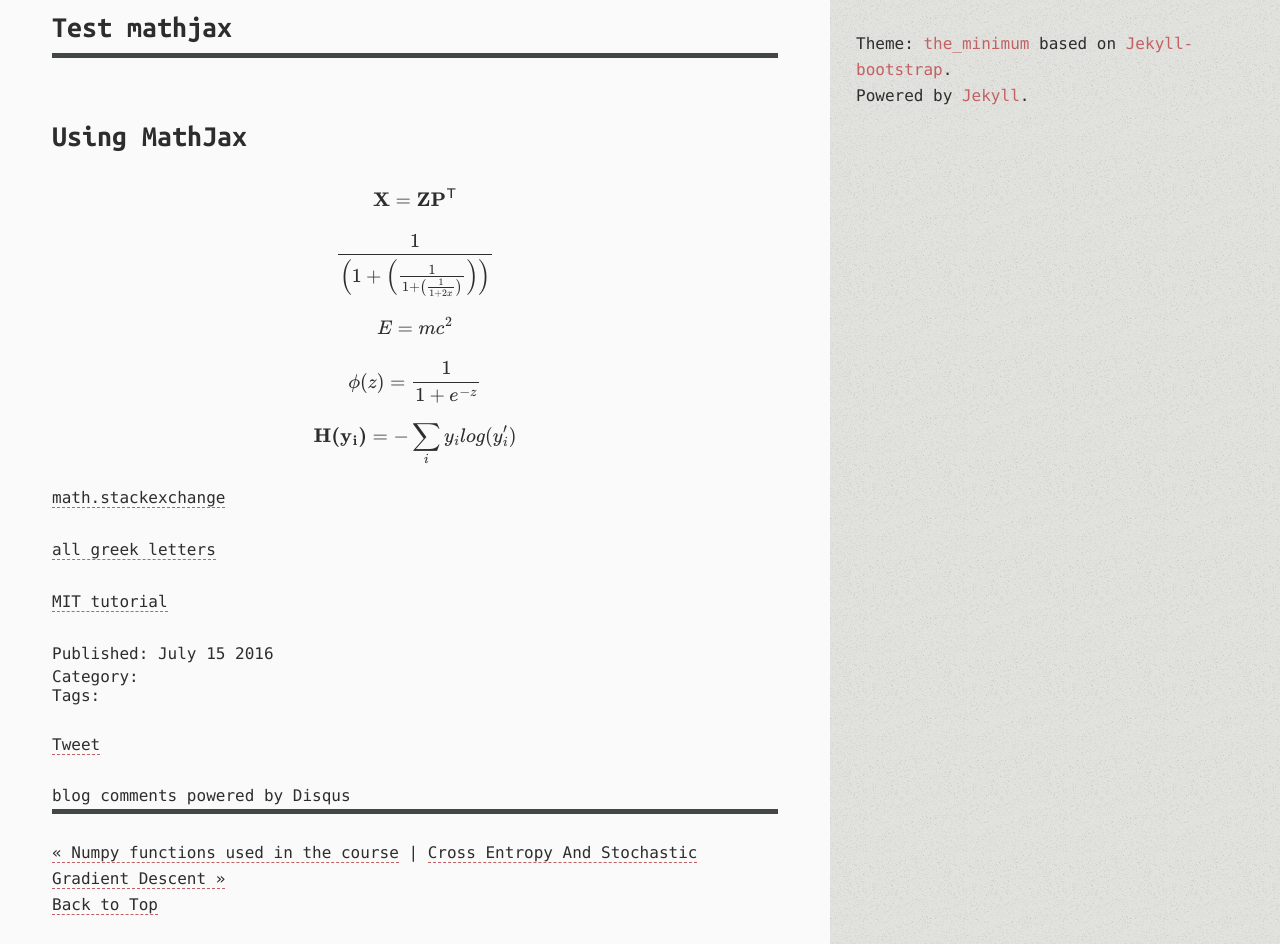
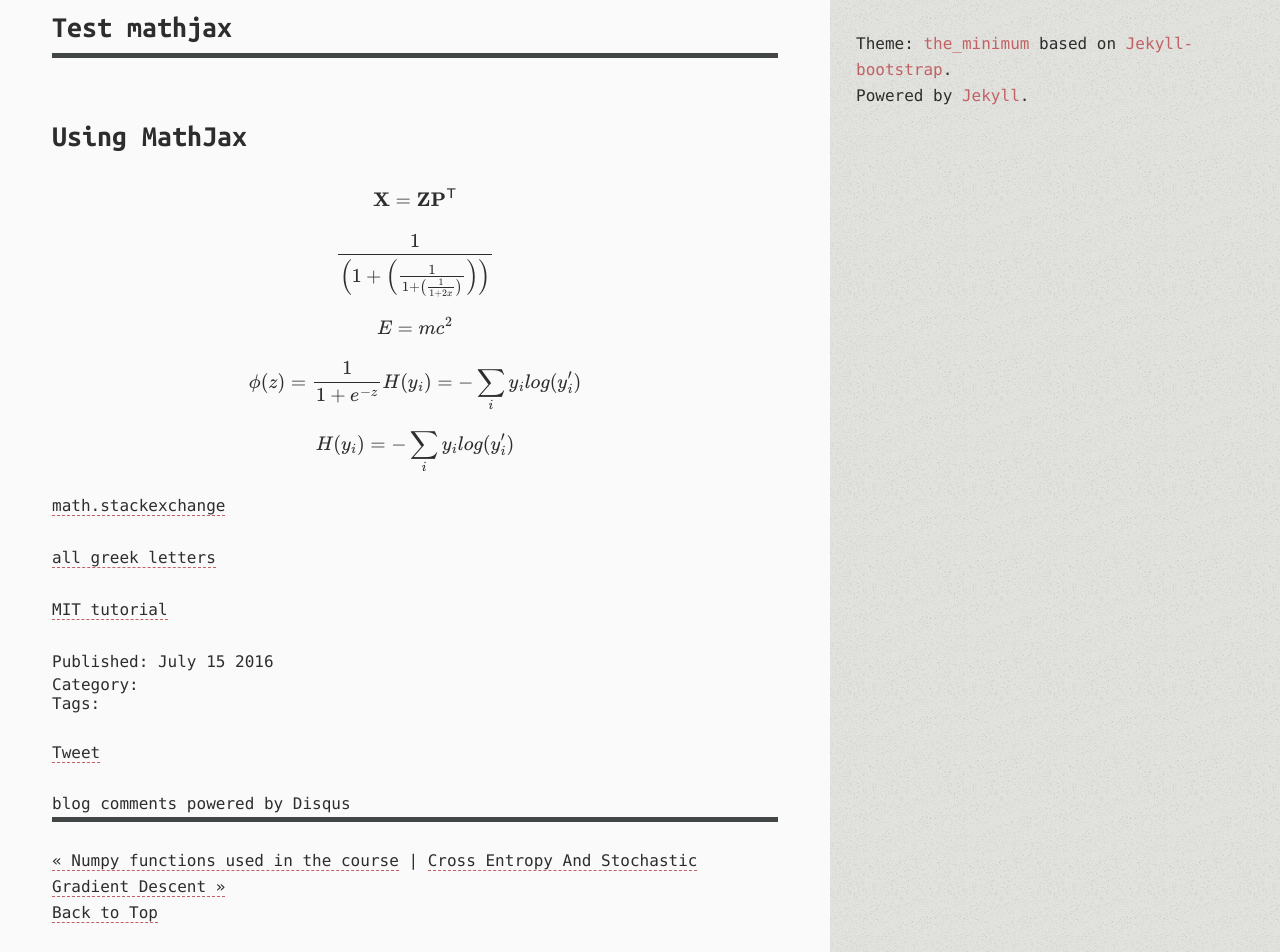
Before and after one commit to BrianPin/brianpin.github.io, a Jekyll site: the page built from _posts/2016-07-15-initial-mathjax-test.markdown, in a window 1280 px wide. Shown: the part 355-1307 px from the top of the page. Built offline with Jekyll 4.4.1, drawn with Linux system fonts in a browser that asks for light colours; Markdown is read by kramdown in place of the engine named in the settings; formulas are drawn with MathJax 3; comment, search, counter and statistics services are not loaded.

Commit message:
mathjax problem

```diff
--- a/_posts/2016-07-15-initial-mathjax-test.markdown
+++ b/_posts/2016-07-15-initial-mathjax-test.markdown
@@ -15,9 +15,9 @@ $$ \frac{1}{\left(1+\left(\frac{1}{1+\left(\frac{1}{1+2x}\right)}\right)\right)}
    E = mc^2
 \end{equation}
 
-$$ \phi(z) = \frac{1}{1+e^{-z}} $$
+$$ \phi(z) = \frac{1}{1+e^{-z}} H(y_i) = -\sum_i y_ilog(y_i') $$
 
-$$ \mathbf{H(y_i)} = -\sum_i y_ilog(y_i') $$
+$$ H(y_i) = -\sum_i y_ilog(y_i') $$
 
 [math.stackexchange](http://meta.math.stackexchange.com/questions/5020/mathjax-basic-tutorial-and-quick-reference)
 
```
